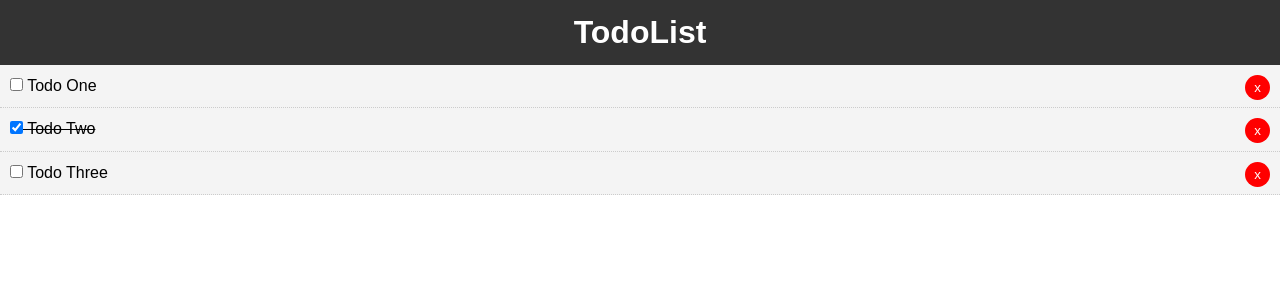
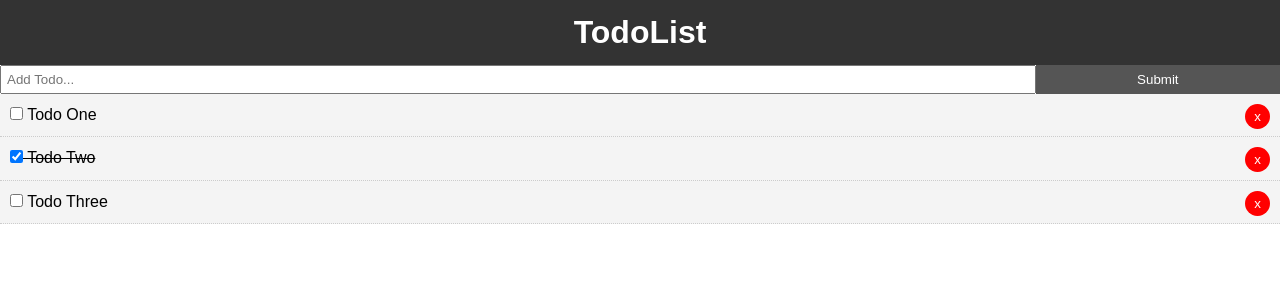
Before and after one commit to afzafri/Vue-Todo-List, a Vue app: page / in a window 1280 px wide. Shown: the top 300 px of the page. Built offline with nearby package versions, Linux system fonts and the light colour scheme.

Commit message:
add new todo item into the todos object

```diff
--- a/package.json
+++ b/package.json
@@ -9,6 +9,7 @@
   },
   "dependencies": {
     "core-js": "^3.3.2",
+    "uuid": "^3.3.3",
     "vue": "^2.6.10"
   },
   "devDependencies": {
--- a/src/App.vue
+++ b/src/App.vue
@@ -1,6 +1,7 @@
 <template>
   <div id="app">
     <Header />
+    <AddTodo v-on:add-todo="addTodo"/>
     <Todos v-bind:todos="todos" v-on:del-todo="deleteTodo" />
   </div>
 </template>
@@ -8,12 +9,14 @@
 <script>
 import Header from './components/layout/Header';
 import Todos from './components/Todos';
+import AddTodo from './components/AddTodo';
 
 export default {
   name: 'app',
   components: {
     Header,
-    Todos
+    Todos,
+    AddTodo,
   },
   data() {
     return {
@@ -39,6 +42,13 @@
   methods: {
     deleteTodo(id) {
       this.todos = this.todos.filter(todo => todo.id !== id);
+    },
+    addTodo(newTodo) {
+      // push new item into object
+      this.todos.push(newTodo);
+
+      // or use spread operator
+      // this.todos = [...this.todos, newTodo];
     }
   }
 }
@@ -55,4 +65,16 @@
     font-family: Arial, Helvetica, sans-serif;
     line-height: 1.4;
   }
+
+  .btn {
+    display: inline-block;
+    border: none;
+    background: #555;
+    color: #fff;
+    padding: 7px 20px;
+    cursor: pointer;
+  }
+  .btn:hover {
+    background: #666;
+  }
 </style>
--- /dev/null
+++ b/src/components/AddTodo.vue
@@ -0,0 +1,47 @@
+<template>
+  <div>
+    <form @submit="addTodo">
+      <input type="text" v-model="title" name="title" placeholder="Add Todo...">
+      <input type="submit" value="Submit" class="btn">
+    </form>
+  </div>
+</template>
+
+<script>
+import uuid from 'uuid';
+  export default {
+    name: "AddTodo",
+    data() {
+      return {
+        title: ''
+      }
+    },
+    methods: {
+      addTodo(e) {
+        e.preventDefault();
+        const newTodo = {
+          id: uuid.v4(),
+          title: this.title,
+          completed: false
+        }
+        // Send to parents
+        this.$emit('add-todo', newTodo);
+
+        this.title = ''; // clear input
+      }
+    }
+  }
+</script>
+
+<style scoped>
+  form {
+    display: flex;
+  }
+  input[type="text"] {
+    flex: 10;
+    padding: 5px;
+  }
+  input[type="submit"] {
+    flex: 2;
+  }
+</style>
```
Also changed, not shown: 1 other file (tests, documents, lock files or other folders).
